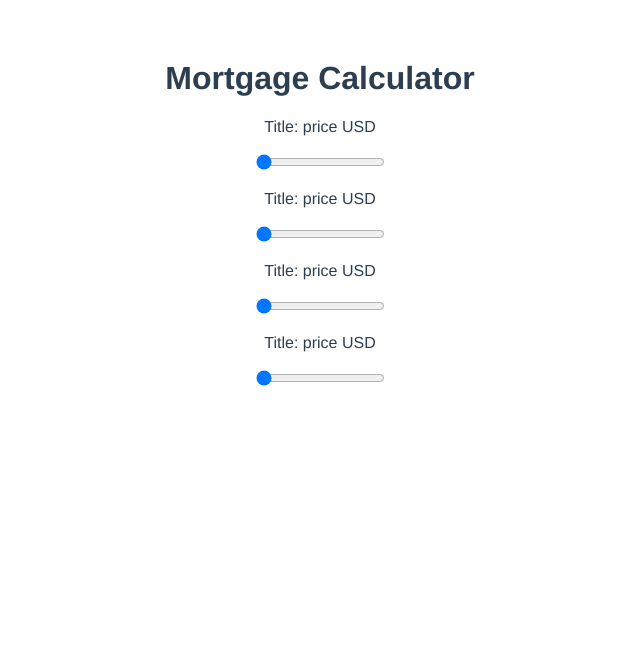
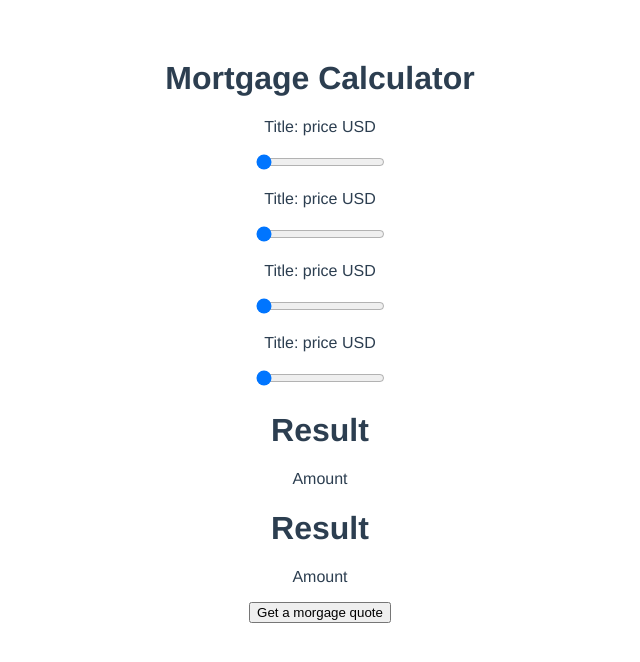
Before and after one commit to blksy/Mortgage-calculator, a Vue app: page / in a window 1280 px wide. Shown: the top 662 px of the page, without its empty margins (320-960 px from the left). Built offline with nearby package versions, Linux system fonts and the light colour scheme.

Commit message:
added endQutoe component to display the results

```diff
--- a/src/App.vue
+++ b/src/App.vue
@@ -7,6 +7,9 @@
           <value-slider></value-slider>
           <value-slider></value-slider>
           <value-slider></value-slider>
+          <end-quote></end-quote>
+          <end-quote></end-quote>
+          <button>Get a morgage quote</button>
         </div>
     </div>
   </div>
@@ -15,11 +18,13 @@
 <script>
 
 import valueSlider from './components/valueSlider.vue'
+import endQuote from './components/endQuote.vue';
 
 export default{
   name:'App',
   components:{
-    valueSlider
+    valueSlider,
+    endQuote,
   }
 }
 
--- a/src/components/endQuote.vue
+++ b/src/components/endQuote.vue
@@ -1,9 +1,18 @@
 <template>
-
+    <div class="mortgage-quote">
+         <h1>Result</h1>
+         <p>Amount</p>
+    </div>
 </template>
 
 <script>
-
+   export default{
+    name:'endQuote',
+    props:{
+        title: String,
+        amount: String,
+    }
+   }
 </script>
 
 <style>
```
